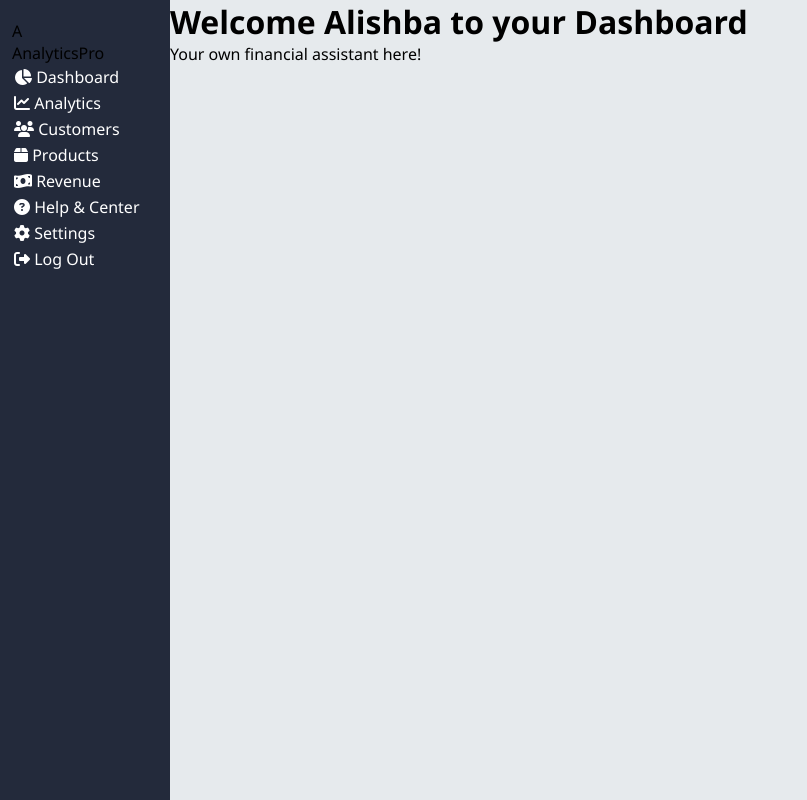
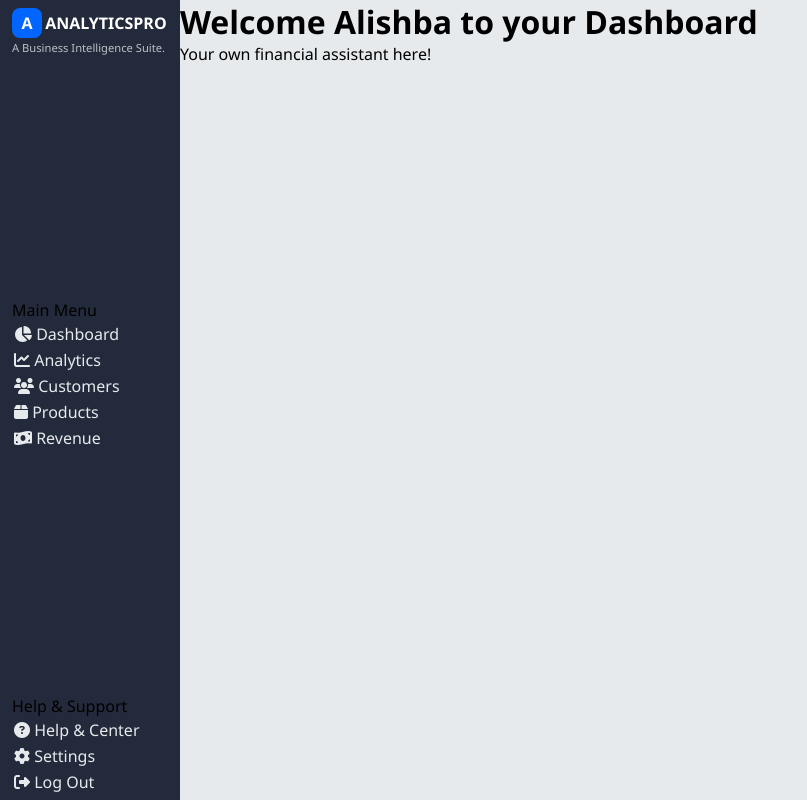
Before and after one commit to Alishba903/project, a plain HTML site: page index.html in a window 1280 px wide. Shown: the whole page, without its empty margins (0-807 px from the left). Drawn offline with Linux system fonts and the light colour scheme.

Commit message:
refactor: improve navigation structure

```diff
--- a/index.html
+++ b/index.html
@@ -13,14 +13,18 @@
   <body>
     <div class="dashboard">
       <nav class="nav-rail">
-            <!-- Logo Section -->
         <div class="logo">
-                <div class="logo-icon">A</div>
-                <div class="logo-text">AnalyticsPro</div>
+          <a href="/" class="logo-content" aria-label="Go to homepage">
+            <span class="logo-icon">A</span>
+            <span class="logo-text">AnalyticsPro</span>
+          </a>
+          <div class="logo-subtitle">A Business Intelligence Suite.</div>
         </div>
 
-            <!-- Navigation Links - FIXED -->
         <ul class="nav-links">
+          <div class="section-header">
+            <div class="section-title">Main Menu</div>
+          </div>
           <li class="nav-item">
             <a href="#" class="active">
               <i class="fas fa-chart-pie"></i>
@@ -51,30 +55,32 @@
 
           <li class="nav-item">
             <a href="#" class="disabled" title="Feature Coming Soon">
-                        <i class="fas fa-money-bill-wave"></i>  <!-- FIXED -->
+              <i class="fas fa-money-bill-wave"></i>
               <span class="nav-text">Revenue</span>
             </a>
           </li>
         </ul>
 
-            <!-- Utilities Section - FIXED STRUCTURE -->
         <div class="nav-utilities">
+          <div class="section-header">
+            <div class="section-title">Help & Support</div>
+          </div>
           <ul class="nav-links">
-                    <li class="nav-item">  <!-- Added nav-item class -->
+            <li class="nav-item">
               <a href="#" class="utility" data-section="help">
                 <i class="fas fa-question-circle"></i>
                 <span class="nav-text">Help & Center</span>
               </a>
             </li>
 
-                    <li class="nav-item">  <!-- Added nav-item class -->
+            <li class="nav-item">
               <a href="#" class="utility" data-section="settings">
                 <i class="fas fa-cog"></i>
                 <span class="nav-text">Settings</span>
               </a>
             </li>
 
-                    <li class="nav-item">  <!-- Added nav-item class -->
+            <li class="nav-item">
               <a href="#" class="utility logout" data-section="logout">
                 <i class="fas fa-sign-out-alt"></i>
                 <span class="nav-text">Log Out</span>
--- a/style.css
+++ b/style.css
@@ -43,15 +43,16 @@ a {
   background-color: var(--primary-color);
   display: flex;
   flex-direction: column;
-  padding: 20px 0px 20px 12px;
+  justify-content: space-between;
+  padding: 5px 12px;
 
-  width: 60px;
+  width: 170px;
   flex-shrink: 0;
   transition: width 0.3s ease-in-out;
 }
 
 .nav-rail:hover {
-  width: 170px;
+  width: 180px;
 }
 
 .nav-item {
@@ -59,8 +60,58 @@ a {
   flex-direction: column;
   width: 100%;
   padding: 2px;
-  color: #ffffff;
-  transition: all 0.3s ease;
+  color: var(--secondary-color);
   cursor: pointer;
   position: relative;
+  transition: all 0.3s ease;
 }
+
+/* logo Section */
+.logo {
+  display: flex;
+  flex-direction: column;
+  align-items: flex-start;
+}
+
+.logo-content {
+  display: flex;
+  align-items: center;
+  gap: 0.2rem;
+  text-decoration: none;
+  width: 100%;
+  margin-top: 0.2rem;
+}
+
+.logo-icon {
+  width: 30px;
+  height: 30px;
+  background: #0066ff;
+  border-radius: 8px;
+  display: flex;
+  align-items: center;
+  justify-content: center;
+  color: white;
+  font-weight: bold;
+  flex-shrink: 0;
+}
+
+.logo-text {
+ color: white;
+ font-weight: bold;
+ text-transform:uppercase;
+ /* opacity: 0; do it hover */
+ white-space: nowrap;
+ transition: opacity 0.3s ease;
+}
+
+.logo-subtitle {
+   color: rgba(255, 255, 255, 0.7);
+  font-size: 0.7rem;
+  font-weight: 400;
+  /* opacity:0; do it on hover */
+  transition: opacity 0.3s ease;
+  white-space: nowrap;
+  text-align: center;
+  line-height: 1.3;
+  margin-top: 0.2rem;
+}
```
Lines whose indentation alone changed are shown as unchanged.
